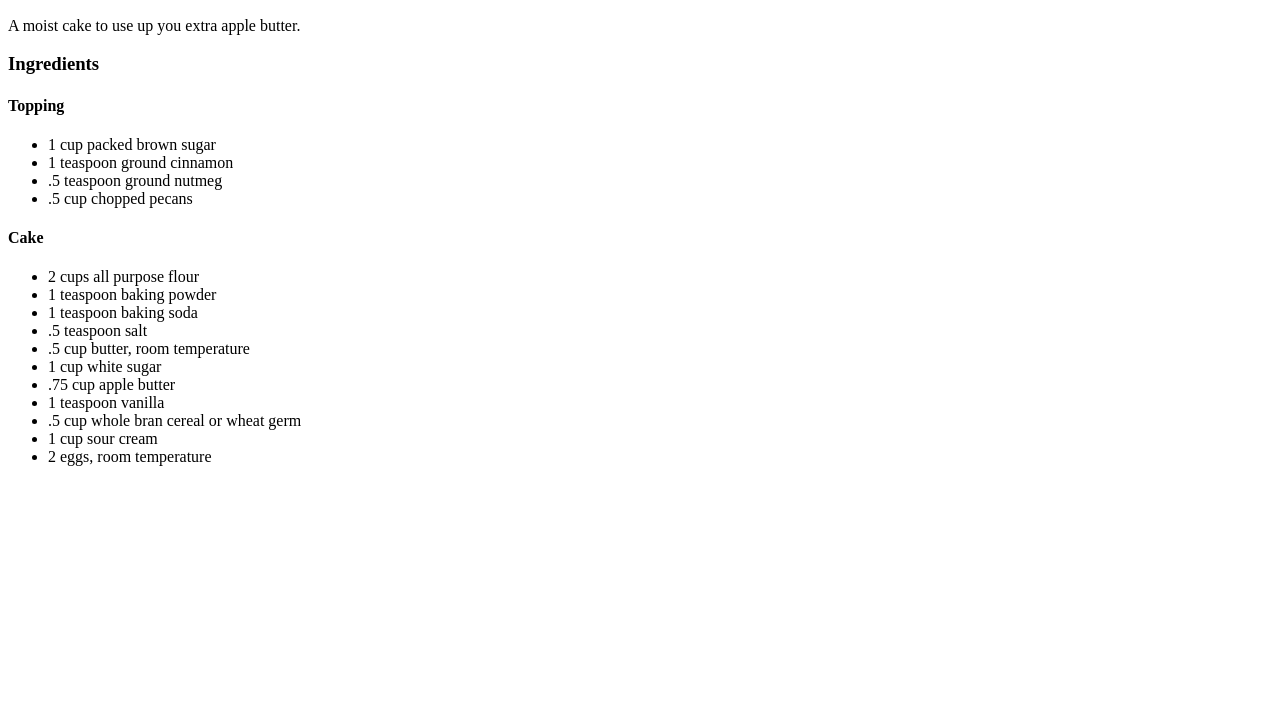
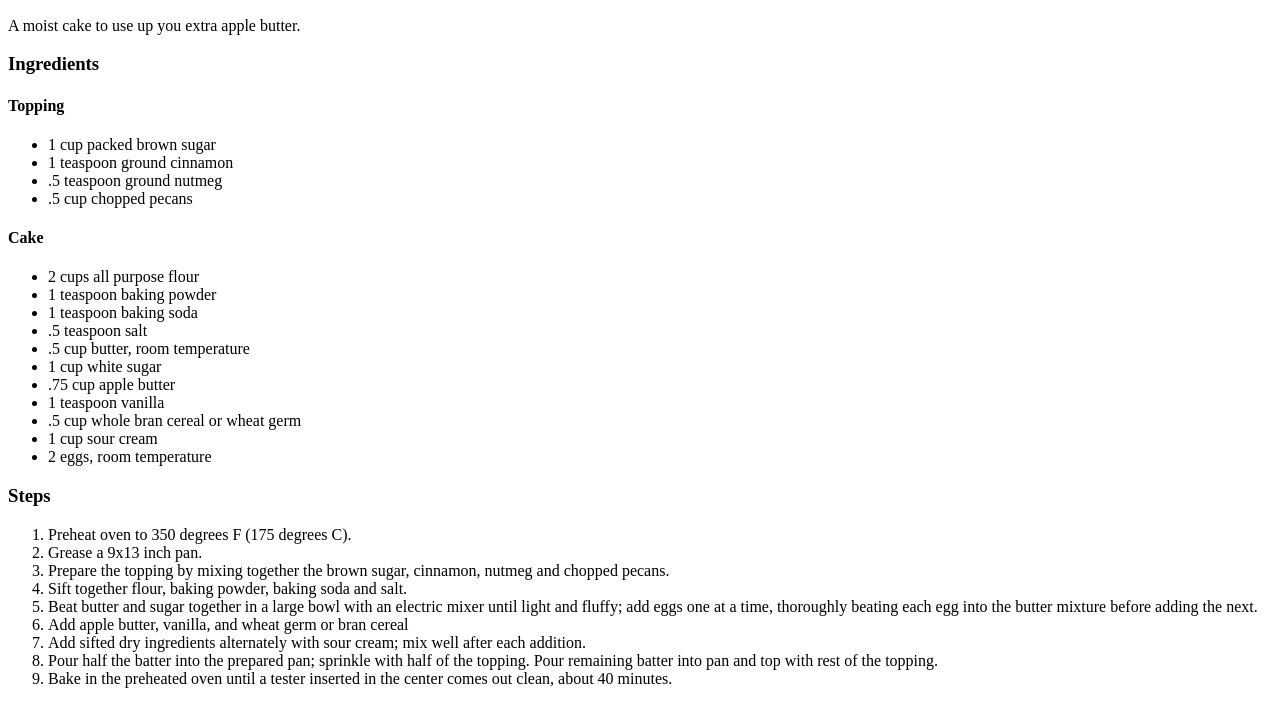
Before and after one commit to MCR89/odin-recipes, a plain HTML site: page recipes/apple-butter-spice-cake.html in a window 1280 px wide. Shown: the part 148-852 px from the top of the page. Before the commit the page ends 800 px from the top, so only its background shows below. Drawn offline with Linux system fonts and the light colour scheme.

Commit message:
Add Steps head and instructions

```diff
--- a/recipes/apple-butter-spice-cake.html
+++ b/recipes/apple-butter-spice-cake.html
@@ -35,5 +35,23 @@
             <li>2 eggs, room temperature</li>
         </ul>
 
+        <h3>Steps</h3>
+        <ol>
+            <li>Preheat oven to 350 degrees F (175 degrees C).</li>
+            <li>Grease a 9x13 inch pan.</li>
+            <li>Prepare the topping by mixing together the brown sugar, cinnamon,
+                nutmeg and chopped pecans.</li>
+            <li>Sift together flour, baking powder, baking soda and salt.</li>
+            <li>Beat butter and sugar together in a large bowl with an electric mixer until
+                light and fluffy; add eggs one at a time, thoroughly beating each egg into the
+                butter mixture before adding the next.</li>
+            <li>Add apple butter, vanilla, and wheat germ or bran cereal</li>
+            <li>Add sifted dry ingredients alternately with sour cream; mix well after
+                each addition.</li>
+            <li>Pour half the batter into the prepared pan; sprinkle with half of the topping. Pour
+                remaining batter into pan and top with rest of the topping.</li>
+            <li>Bake in the preheated oven until a tester inserted in the center comes out clean, about 40 minutes.</li>
+        </ol>
+
     </body>
 </html>
```
